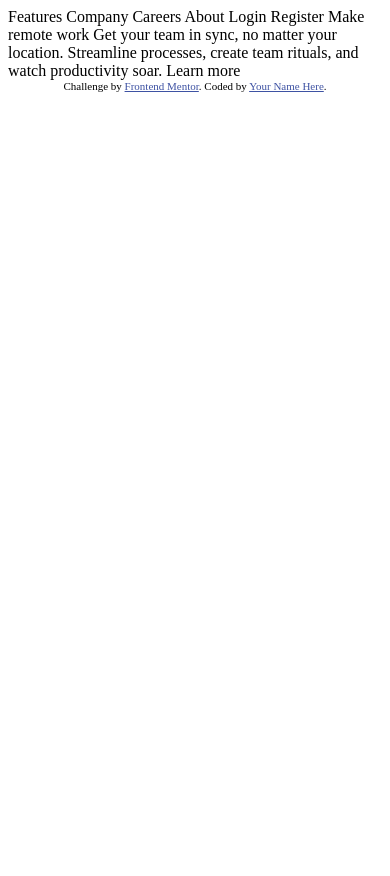
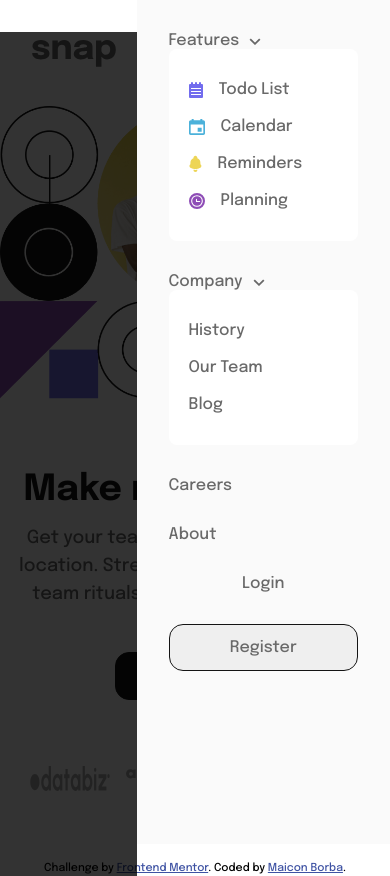
Before and after one commit to borbabeats/intro-section-with-dropdown-navigation-main, a plain HTML site: page index.html in a window 390 px wide. Before the commit the page ends 844 px from the top, so only its background shows below. Drawn offline with Linux system fonts and the light colour scheme.

Commit message:
sidebar included
coding hamburger opened

```diff
--- a/index.html
+++ b/index.html
@@ -5,35 +5,121 @@
   <meta name="viewport" content="width=device-width, initial-scale=1.0"> <!-- displays site properly based on user's device -->
 
   <link rel="icon" type="image/png" sizes="32x32" href="./images/favicon-32x32.png">
-
+  <link rel="stylesheet" href="style.css">
+  <script src="script.js" defer></script>
   <title>Frontend Mentor | Intro section with dropdown navigation</title>
 
-  <!-- Feel free to remove these styles or customise in your own stylesheet 👍 -->
-  <style>
-    .attribution { font-size: 11px; text-align: center; }
-    .attribution a { color: hsl(228, 45%, 44%); }
-  </style>
+
 </head>
 <body>
+ <aside>
+  <div class="link-mobile">
+  <a class='features-menu-mobile' onclick="showFeaturesMobile()" href="#">Features <img class="arrow-down-mobile" src="./images/icon-arrow-down.svg" alt="#" srcset=""><img class="arrow-up-mobile" src="./images/icon-arrow-up.svg" alt="" srcset="">
+    <div class="features-toggle-mobile">
+        <ul>
+          <li>
+            <img src="./images/icon-todo.svg" alt="To Do list">
+            <p>Todo List</p>
+          </li>
+          <li>
+            <img src="./images/icon-calendar.svg" alt="Calendar">
+            <p>Calendar</p>
+          </li>
+          <li>
+            <img src="./images/icon-reminders.svg" alt="Reminders">
+            <p>Reminders</p>
+          </li>
+          <li>
+            <img src="./images/icon-planning.svg" alt="Planning">
+            <p>Planning</p>
+          </li>
+        </ul>
+      </div>
+  </a>
+  <a class='company-menu-mobile' onclick="showCompanyMobile()"  href="#">Company <img class="arrow-down-mobile" src="./images/icon-arrow-down.svg" alt="#" srcset=""> <img class="arrow-up-mobile" src="./images/icon-arrow-up.svg" alt="#" srcset="">
+  <div class="company-toggle-mobile">
+        <ul>
+          <li>History</li>
+          <li>Our Team</li>
+          <li>Blog</li>
+        </ul>
+      </div>
+  </a>
+  <a href="#">Careers</a>
+  <a href="#">About</a>
+  </div>
+  <div class="user-area-mobile">
+    <a href="#">Login</a>
+    <button>Register</button>
+  </div>
+ </aside>
+  <header>
 
-  Features
-  Company
-  Careers
-  About
+    <nav class="options">
+      <img src="./images/logo.svg" alt="logo" srcset="">
+      <a class='features-menu' onclick="showFeatures()" href="#">Features <img class="arrow-down" src="./images/icon-arrow-down.svg" alt="#" srcset=""><img class="arrow-up" src="./images/icon-arrow-up.svg" alt="" srcset=""></a>
+      <a class='company-menu' onclick="showCompany()"  href="#">Company <img class="arrow-down" src="./images/icon-arrow-down.svg" alt="#" srcset=""> <img class="arrow-up" src="./images/icon-arrow-up.svg" alt="#" srcset=""> </a>
+      <a href="#">Careers</a>
+      <a href="#">About</a>
+      <div class="features-toggle">
+        <ul>
+          <li>
+            <img src="./images/icon-todo.svg" alt="To Do list">
+            <p>Todo List</p>
+          </li>
+          <li>
+            <img src="./images/icon-calendar.svg" alt="Calendar">
+            <p>Calendar</p>
+          </li>
+          <li>
+            <img src="./images/icon-reminders.svg" alt="Reminders">
+            <p>Reminders</p>
+          </li>
+          <li>
+            <img src="./images/icon-planning.svg" alt="Planning">
+            <p>Planning</p>
+          </li>
+        </ul>
+      </div>
 
-  Login
-  Register
+      <div class="company-toggle">
+        <ul>
+          <li>History</li>
+          <li>Our Team</li>
+          <li>Blog</li>
+        </ul>
+      </div>
+    </nav>
+    <div class="user-area">
+      <a href="#">Login</a>
+      <a href="#">Register</a>
+    </div>
+  </header>
 
-  Make remote work
+<div class="container">
+  <div class="information">
+  <h1>Make remote work</h1>
 
-  Get your team in sync, no matter your location. Streamline processes,
-  create team rituals, and watch productivity soar.
+  <p>Get your team in sync, no matter your location. Streamline processes,
+  create team rituals, and watch productivity soar.</p>
 
-  Learn more
+  <button>Learn more </button>
+  <div class="logo-partners">
+    <img src="./images/client-databiz.svg" alt="logo databiz">
+    <img src="./images/client-audiophile.svg" alt="logo audiphile">
+    <img src="./images/client-meet.svg" alt="logo meet">
+    <img src="./images/client-maker.svg" alt="logo maker" srcset="">
+  </div>
 
+</div>
+  <div class="banner-hero">
+    <img class="banner-hero-desktop" src="./images/image-hero-desktop.png" alt="snap" srcset="">
+    <img class="banner-hero-mobile" src="./images/image-hero-mobile.png" alt="" srcset="">
+  </div>
+</div>
   <div class="attribution">
     Challenge by <a href="https://www.frontendmentor.io?ref=challenge" target="_blank">Frontend Mentor</a>.
-    Coded by <a href="#">Your Name Here</a>.
+    Coded by <a href="https://github.com/borbabeats">Maicon Borba</a>.
   </div>
 </body>
 </html>
--- /dev/null
+++ b/script.js
@@ -0,0 +1,33 @@
+function showFeatures() {
+    let features = document.querySelector('.features-toggle')
+    let arrowDownFeatures = document.querySelector('.features-menu .arrow-down')
+    let arrowUpFeatures = document.querySelector('.features-menu .arrow-up')
+
+    if (features.style.display === 'none') {
+        features.style.display = 'block'
+        arrowDownFeatures.style.display = 'none'
+        arrowUpFeatures.style.display = 'inline-block'
+
+    } else {
+        features.style.display = 'none'
+        arrowDownFeatures.style.display = 'inline-block'
+        arrowUpFeatures.style.display = 'none'
+    }
+}
+
+function showCompany() {
+    let company = document.querySelector('.company-toggle')
+    let arrowDownCompany = document.querySelector('.company-menu .arrow-down')
+    let arrowUpCompany = document.querySelector('.company-menu .arrow-up')
+
+    if (company.style.display === 'none') {
+        company.style.display = 'block'
+        arrowDownCompany.style.display = 'none'
+        arrowUpCompany.style.display = 'inline-block'
+    } else {
+        company.style.display = 'none'
+        arrowDownCompany.style.display = 'inline-block'
+        arrowUpCompany.style.display = 'none'
+    }
+
+}
--- /dev/null
+++ b/style.css
@@ -0,0 +1,324 @@
+@import url('https://fonts.googleapis.com/css2?family=Epilogue:wght@500;700&display=swap');
+
+
+* {
+    margin: 0;
+    padding: 0;
+    box-sizing: border-box;
+    font-family: 'Epilogue', sans-serif;
+}
+
+:root {
+    --Almost-White: hsl(0, 0%, 98%);
+    --Medium-Gray: hsl(0, 0%, 41%);
+    --Almost-Black: hsl(0, 0%, 8%);
+
+}
+
+body {
+    height: 100vh;
+}
+
+aside {
+    display: none;
+}
+
+header {
+    display: flex;
+    flex-direction: row;
+    justify-content: space-between;
+    padding: 40px 32px;
+    max-width: 1440px;
+    margin: 0 auto;
+
+}
+
+.options {
+    position: relative;
+    max-width: 600px;
+    width: 550px;
+    display: flex;
+    align-items: center;
+    justify-content: space-between;
+}
+
+.options > img {
+    margin-right: 20px;
+}
+
+.options a, .user-area a, aside a, .user-area-mobile button {
+    text-decoration: none;
+    color: var(--Medium-Gray);
+    font-size: 1rem;
+    transition: all .3s ease-in;
+}
+
+.options a:hover, .user-area a:hover, aside a:hover {
+    color: var(--Almost-Black);
+    font-weight: 700;
+}
+
+.options .arrow-up, .arrow-up-mobile {
+    display: none;
+    margin-left: 6px;
+    width: 12px;
+}
+
+.options .arrow-down, .arrow-down-mobile {
+    width: 12px;
+    margin-left: 6px;
+}
+
+header .user-area a:last-child, .user-area-mobile button {
+    border: 1px solid var(--Almost-Black);
+    padding: 14px 18px;
+    border-radius: 14px;
+
+}
+
+.user-area a:last-child:hover, .user-area-mobile button:hover {
+    box-shadow: 0px 2px 8px var(--Medium-Gray);
+}
+
+
+.user-area a {
+    margin-left: 20px;
+}
+
+/*edita submenu Features*/
+.features-toggle, .features-toggle-mobile {
+    display: none;
+    position: absolute;
+    top: 45px;
+    left: 15%;
+    padding: 32px 20px;
+    border-radius: 8px;
+    background-color: #fff;
+    box-shadow: 0 4px 16px var(--Medium-Gray);
+}
+
+
+.features-toggle ul, .features-toggle-mobile ul, .company-toggle ul, .company-toggle-mobile ul{
+    list-style: none;
+    gap: 20px;
+    display: flex;
+    flex-direction: column;
+}
+
+.features-toggle ul li, .features-toggle-mobile ul li, .company-toggle ul li, .company-toggle-mobile ul li {
+    cursor: pointer;
+    display: flex;
+    gap: 16px;
+    align-items: center;
+    color: var(--Medium-Gray);
+}
+
+/*submenu de company*/
+.company-toggle, .company-toggle-mobile {
+    display: none;
+    position: absolute;
+    top: 45px;
+    left: 48%;
+    padding: 32px 20px;
+    border-radius: 8px;
+    background-color: #fff;
+    box-shadow: 0 4px 8px var(--Medium-Gray);
+}
+
+/*edita conteudo*/
+.container {
+    display: grid;
+    grid-template-areas: 'information banner-hero';
+    max-width: 1220px;
+    margin: 40px auto;
+    max-height: calc(80vh - 75px);
+    height: calc(80vh - 75px);
+    padding: 0 32px;
+    gap: 100px;
+}
+
+
+/*edita campo de informacoes*/
+.information {
+    display: flex;
+    flex-direction: column;
+    justify-content: end;
+    gap: 40px;
+    max-width: 450px;
+    grid-area: information;
+}
+
+
+/*edita secao do banner*/
+.banner-hero {
+    height: calc(80vh - 75px);
+    max-height: calc(80vh - 75px);
+    display: flex;
+    flex-direction: column;
+    justify-content: end;
+    width: 100%;
+    grid-area: banner-hero;
+}
+
+.banner-hero-desktop {
+    display: flex;
+    width: fit-content;
+    height: 100%;
+}
+
+.banner-hero-mobile {
+    display: none;
+}
+
+
+/*edita titulo principal*/
+.information h1 {
+    font-size: 4.25rem;
+    color: var(--Almost-Black);
+}
+
+
+/*edita descricao do titulo*/
+.information p {
+    color: var(--Medium-Gray);
+    font-size: 1.125rem;
+    line-height: 28px;
+
+}
+
+
+/*edita botao abaix do titulo*/
+.information button {
+    cursor: pointer;
+    width: 160px;
+    padding: 14px 18px;
+    border-radius: 14px;
+    border: 1px solid var(--Almost-Black);
+    outline: none;
+    background-color: var(--Almost-Black);
+    color: var(--Almost-White);
+    transition: all .3s ease-in-out;
+    font-size: 1.125rem;
+}
+
+.information button:hover {
+    color: var(--Almost-Black);
+    background-color: var(--Almost-White);
+    font-weight: 700;
+}
+
+
+/*edita logotipo dos parceiros*/
+.logo-partners {
+    display: flex;
+    flex-direction: row;
+    justify-content: space-between;
+    max-width: 90%;
+    gap: 16px;
+    margin-top: 50px;
+}
+
+.logo-partners img {
+    width: 80px;
+    height: 25px;
+}
+
+
+@media screen and (max-width: 767px) {
+    .container {
+        grid-template-columns: 100%;
+        grid-template-areas: 'banner-hero'
+        'information';
+        padding: 32px 0;
+        gap: 0px;
+        height: 80%;
+        max-height: 80%;
+    }
+
+    .banner-hero-desktop {
+        display: none;
+    }
+
+    .banner-hero-mobile {
+        display: inline-block;
+    }
+
+    .banner-hero {
+        justify-content: center;
+        height: 50%;
+    }
+
+    .information {
+        max-width: 100%;
+        align-items: center;
+        gap: 16px;
+        padding: 0 12px;
+        justify-content: center;
+    }
+
+    .information h1, .information p {
+        text-align: center;
+    }
+
+    .information h1 {
+        font-size: 2.25rem;
+    }
+
+    .options a, .user-area {
+        display: none;
+    }
+
+    aside  {
+        display: flex;
+        flex-direction: column;
+        position: absolute;
+        right: 0;
+        width: 65%;
+        height: 100%;
+        background-color: var(--Almost-White);
+        padding: 32px;
+        gap: 32px;
+    }
+
+    aside .link-mobile {
+        display: flex;
+        flex-direction: column;
+        gap: 32px;
+    }
+
+    aside:before {
+        content: '';
+        width: 60%;
+        height: 100%;
+        position: absolute;
+        right: 100%;
+        background-color: rgba(0, 0, 0, 0.8);
+    }
+
+    .features-toggle-mobile, .company-toggle-mobile {
+    display: flex;
+    position: relative;
+    top: 0;
+    left: 0;
+    padding: 32px 0px  32px 20px;
+    box-shadow: none;
+    }
+
+    .user-area-mobile {
+        display: flex;
+        flex-direction: column;
+        justify-content: center;
+        text-align: center;
+        gap: 32px;
+    }
+
+    .user-area-mobile button {
+        outline: none;
+        pa
+    }
+}
+
+
+
+.attribution { font-size: 11px; text-align: center; }
+    .attribution a { color: hsl(228, 45%, 44%); }
```
